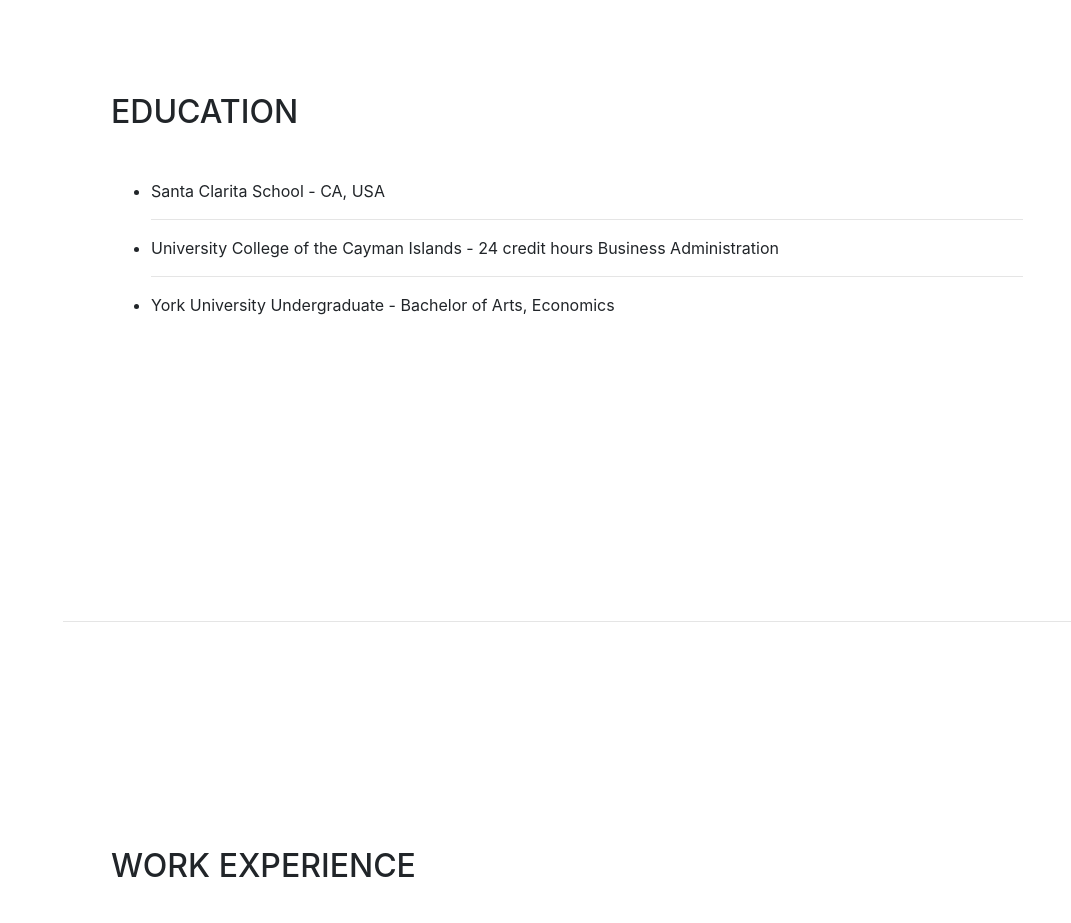
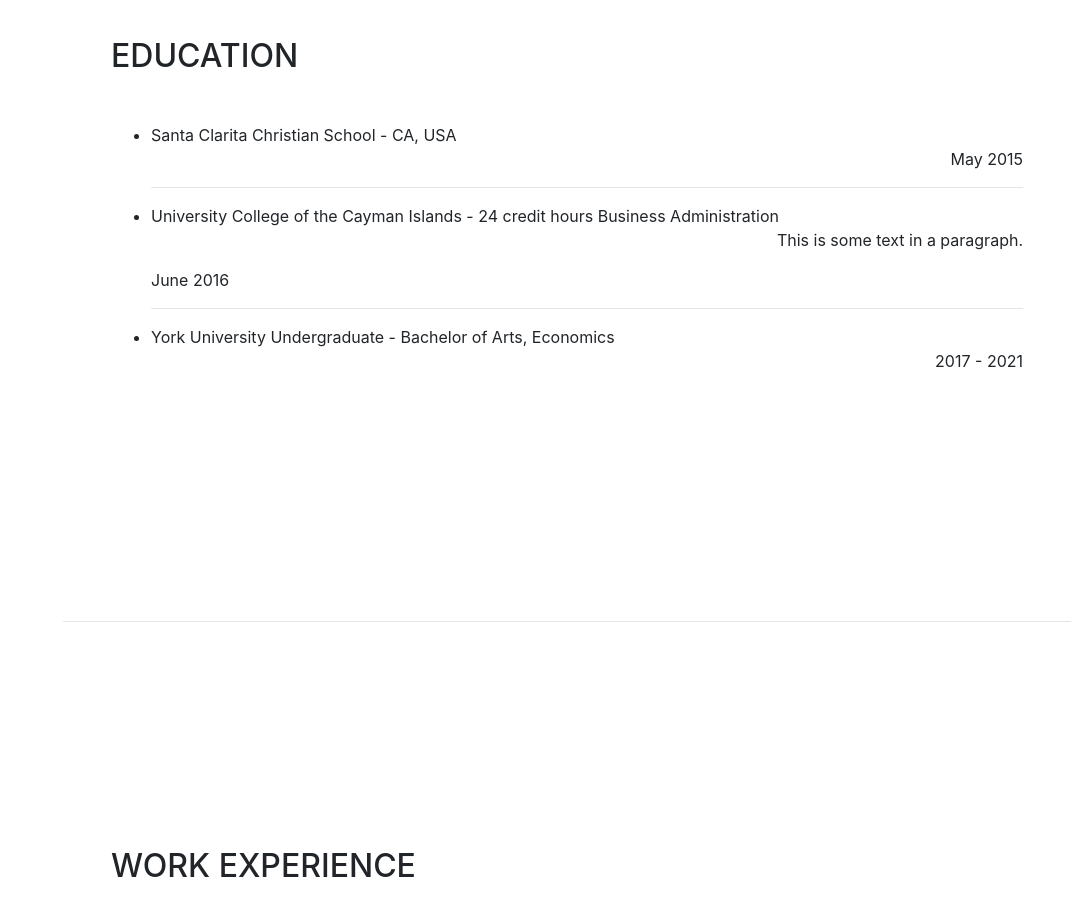
Before and after one commit to Jnalty96/jnalty96.github.io, a website with bundled scripts: page index.html in a window 1280 px wide. Shown: the part 980-1903 px from the top of the page, without its empty margins (209-1280 px from the left). Built offline with nearby package versions, Linux system fonts and the light colour scheme; a web font is replaced by a local one.

Commit message:
Update index.html

```diff
--- a/index.html
+++ b/index.html
@@ -8,7 +8,7 @@
     <meta name="description" content="">
     <meta name="author" content="">
 
-    <title>My Resume </title>
+    <title>Justin Nalty's Resume </title>
 
     <!-- Bootstrap core CSS -->
     <link href="vendor/bootstrap/css/bootstrap.min.css" rel="stylesheet">
@@ -95,14 +95,18 @@
           <ul>
 
 
-            <li>Santa Clarita School - CA, USA
+            <li>Santa Clarita Christian School - CA, USA
+              <p align="right">May 2015</p>
+
          </li>
 
         <hr>
-            <li> University College of the Cayman Islands - 24 credit hours Business Administration           </li>
+            <li> University College of the Cayman Islands - 24 credit hours Business Administration
+            <p align="right">This is some text in a paragraph.</p> June 2016          </li>
 
             <hr>
-            <li> York University Undergraduate - Bachelor of Arts, Economics </li>
+            <li> York University Undergraduate - Bachelor of Arts, Economics
+            <p align="right">2017 - 2021</p> </li>
 
         </div>
         </p>
```
